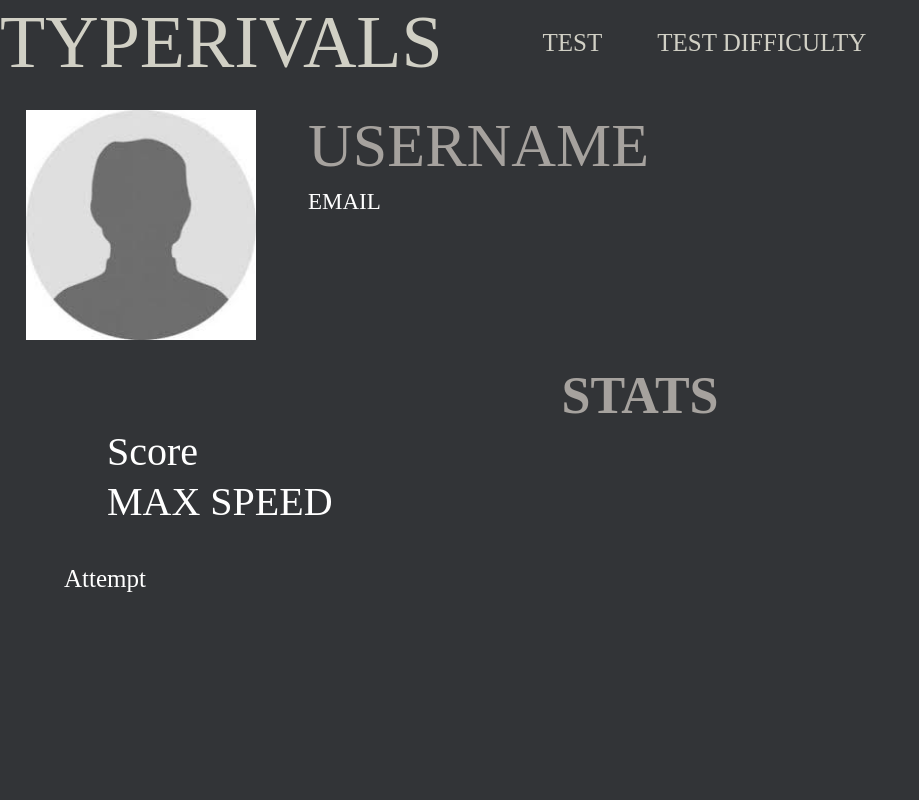
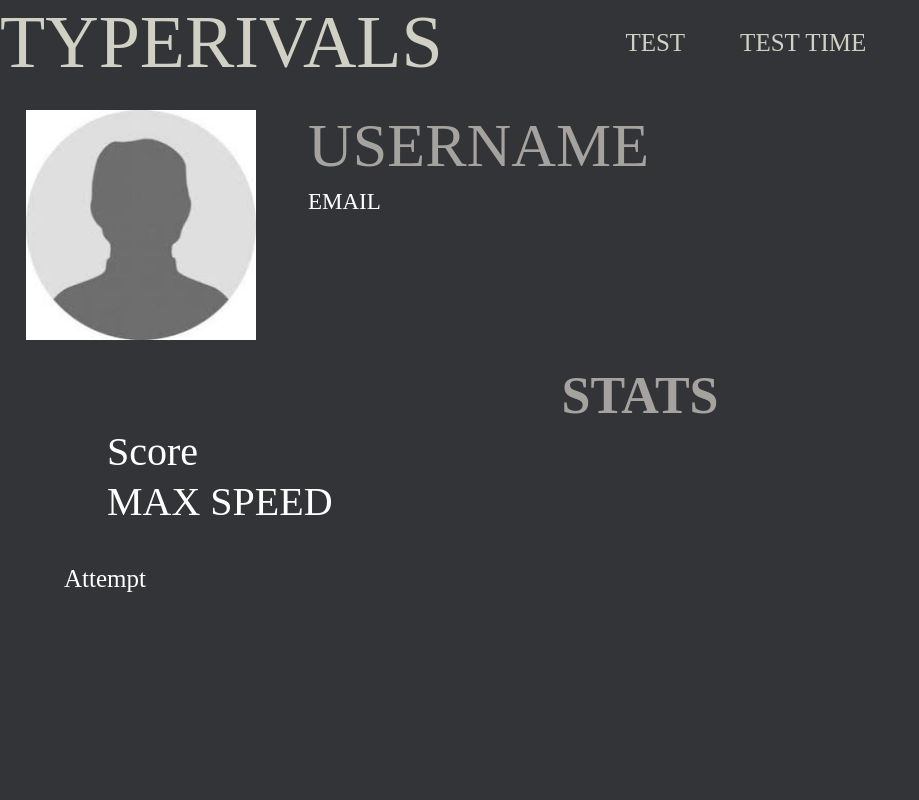
Before and after one commit to DivanshISM/TYPERIVALS, a plain HTML site: page index4.html in a window 1280 px wide. Shown: the top 800 px of the page, 0-919 px from the left. Drawn offline with Linux system fonts and the light colour scheme; no server answers.

Commit message:
Update index4.html

```diff
--- a/index4.html
+++ b/index4.html
@@ -12,7 +12,7 @@
             <h1>TYPERIVALS</h1>
             <ul>
                 <li class="settings test">TEST</li>
-                <li class="settings">TEST DIFFICULTY</li>
+                <li class="settings">TEST TIME</li>
                 <li class="settings leaderboard">LEADERBOARD</li>
                 <li><img class="icon" src="guest profile pic.jpg" alt="G" class="profile"></li>
             </ul>
```
